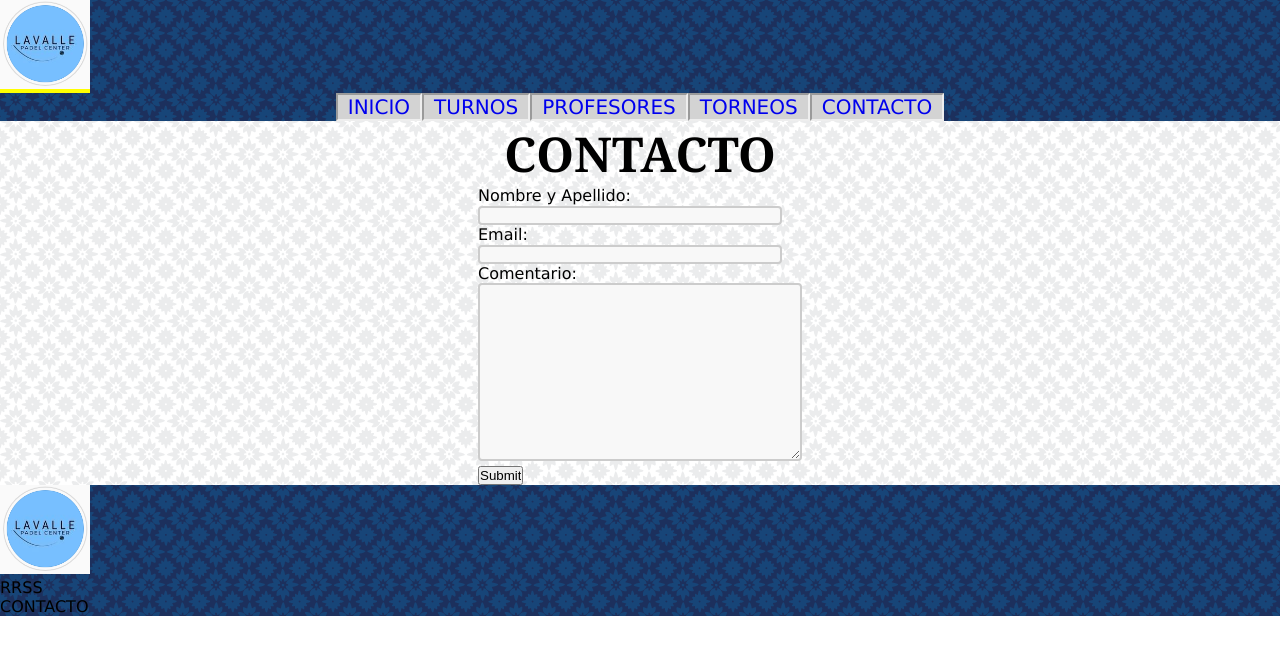
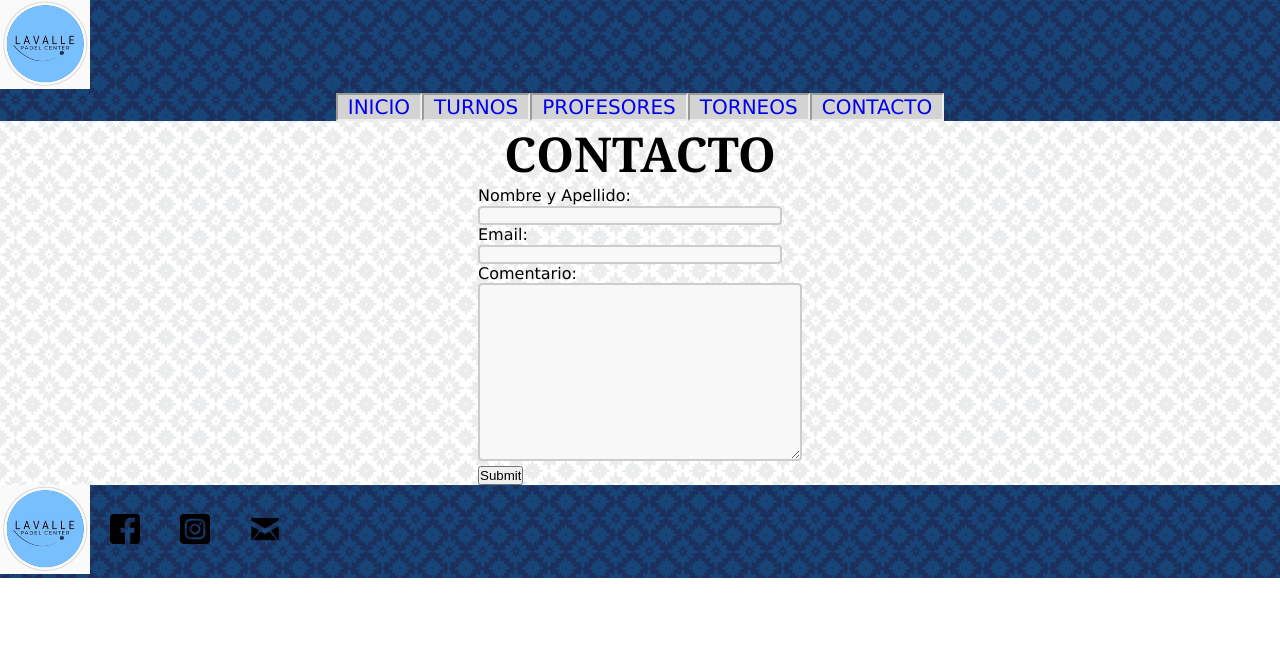
Before and after one commit to mvazquezmartin/proyecto_desarrollo_web, a plain HTML site: page pages/contacto.html in a window 1280 px wide. Drawn offline with Linux system fonts and the light colour scheme.

Commit message:
Flexbox Footer

```diff
--- a/css/estilo.css
+++ b/css/estilo.css
@@ -15,7 +15,7 @@ main{
 a {
 	text-decoration: none;
 }
-a:hover {
+li a:hover {
 	background-color: yellow;
 }
 h1 {
@@ -72,6 +72,10 @@ header{
 }
 footer{
 	grid-area: footer;
+	display: flex;
+	flex-direction: row;
+	flex-wrap: wrap;
+	align-items: center;
 }
 header, footer{
 	background-image: url(../assets/img/bgFlowerBlue.png);
@@ -151,12 +155,18 @@ textarea {
 }
 .ml15{margin: 15px;}
 
+.iconoRRSS{
+	width: 30px;
+	margin: 20px;
+
+}
+
 @media only screen and (max-width: 768px){
 	.gridContenedor{
 		display: flex;
 		flex-direction: column;
 	}
-	header,footer{
+	header{
 		flex-direction: column;
 		background-image: url(../assets/img/bgFlowerWhite.png);
 		background-repeat: repeat -x;
@@ -194,6 +204,7 @@ textarea {
 	}
 }
 
+
 /*
 .bgColor {
 	background-color: red;
--- a/pages/contacto.html
+++ b/pages/contacto.html
@@ -43,10 +43,13 @@
 				<a href="../index.html"><img src="../assets/img/logo.png" alt=""></a>
 			</div>
 			<div>
-				RRSS
+				<a href="https://www.facebook.com/" target="_blank"><img src="../assets/img/iconoFacebook.png" alt="iconoFB" class="iconoRRSS"></a>
 			</div>
 			<div>
-				CONTACTO
+				<a href="https://www.instagram.com" target="_blank"><img src="../assets/img/iconoInstagram.png" alt="iconoInstagram" class="iconoRRSS"></a>
+			</div>
+			<div>
+				<a href="https://www.instagram.com" target="_blank"><img src="../assets/img/iconoMail.png" alt="" class="iconoRRSS"></a>
 			</div>
 		</footer>
 	</div>
```
Also changed, not shown: index.html (+6 -3 lines), pages/profesores.html (+5 -2 lines), pages/torneos.html (+5 -2 lines), pages/turnos.html (+5 -2 lines), assets/img/iconoFacebook.png (added), assets/img/iconoInstagram.png (added), assets/img/iconoMail.png (added).
